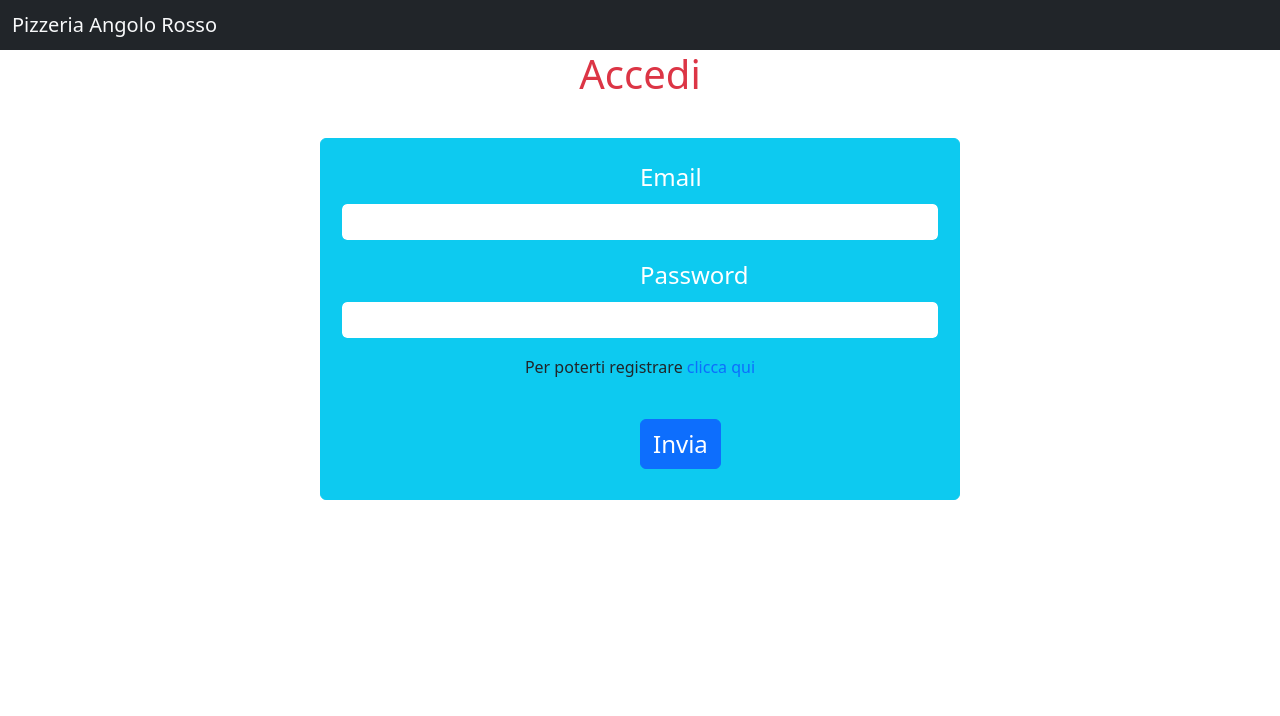
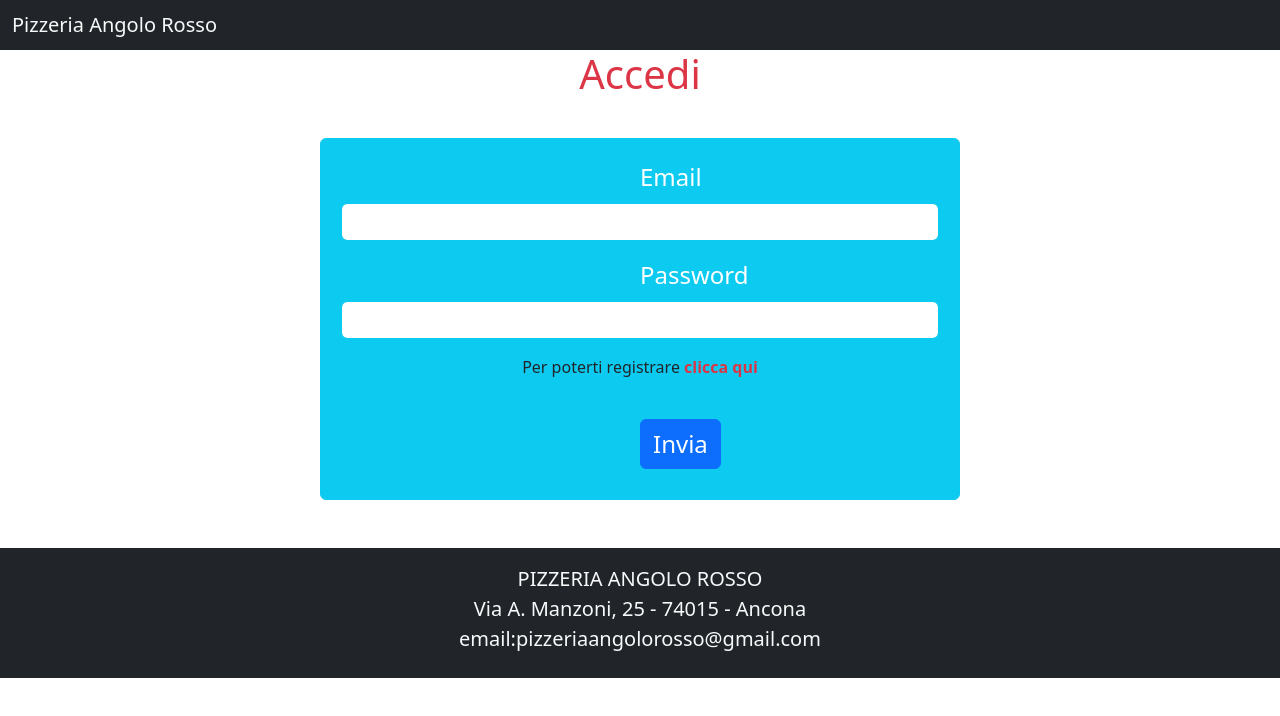
Before and after one commit to giorgiocoppola/pizzeria-bootstrap, a React (Create React App) app: page /accedi in a window 1280 px wide. Shown: the top 716 px of the page. Built offline with nearby package versions, Linux system fonts and the light colour scheme.

Commit message:
Piccole modifiche sul sito

```diff
--- a/src/component/Accedi.css
+++ b/src/component/Accedi.css
@@ -2,10 +2,8 @@ form {
 
     width:800px;
     margin-top:40px;
-    padding-bottom:30px;
-    padding-top:20px;
-    padding-left:20px;
-    padding-right: 20px;
+    padding: 20px 20px 30px 20px;
+
 
 }
 
--- a/src/component/Accedi.js
+++ b/src/component/Accedi.js
@@ -1,5 +1,6 @@
 import React, { useState } from 'react'
 import {Link} from 'react-router-dom'
+import Footer from './Footer';
 import './Accedi.css'
 
 function Accedi() {
@@ -74,6 +75,9 @@ function Accedi() {
           </nav>
               <h1 className="text-center text-danger fs-1">Accedi</h1>
 
+       <div className="pag-form pb-5">
+
+
             <form className="border border-info rounded bg-info w-50 mx-auto">
                 <div className="mb-3">
                    <label htmlFor="email" className="form-label fs-4 position-relative start-50">Email</label>
@@ -88,13 +92,17 @@ function Accedi() {
                    <input type="password" className="form-control border-info" id="password" value={password} onChange={ (e) => setPassword(e.target.value)} />
                    <p className="card-text text-center fw-bolder text-danger">{message2}</p>
                 </div>
-                <p className="card-text text-center text-dark">Per poterti registrare <Link to='/registrazione' className="link-light text-decoration-none text-primary" >clicca qui</Link> </p>
+                <p className="card-text text-center text-dark">Per poterti registrare <Link to='/registrazione' className="link-light text-decoration-none text-danger fw-bolder" >clicca qui</Link> </p>
                 <br />
                 <button type="submit" onClick={handleSubmit} className="btn btn-primary fs-4 position-relative start-50">Invia</button>
                 <p className="card-text text-center fw-bolder text-success">{message3}</p>
 
             </form>
+
+        </div>
+           <Footer />
     </div>
+
   )
 }
 
--- a/src/component/Home.js
+++ b/src/component/Home.js
@@ -1,5 +1,6 @@
 
 import Header from './Header';
+import Footer from './Footer';
 import Pizze from './Pizze';
 import pizze from '../minicomponent/pizze'
 
@@ -11,13 +12,14 @@ function Home() {
       <h1 className='text-center text-danger'>Cosa desideri ordinare?</h1>
       <hr />
 
-      <div className='row'>
+      <div className='row ms-0'>
           {
             pizze.map((pizza) =>{
             return <Pizze key={pizza.id} {...pizza} />
             })}
       </div>
 
+      <Footer />
     </div>
 
 
--- a/src/component/Pizze.js
+++ b/src/component/Pizze.js
@@ -51,7 +51,7 @@ function Pizze({max,img,prezzo,nome,ingredienti}) {
     }
 
   return (
-    <div className="col">
+    <div className="col mb-4">
        <div className="card" style={{width: "400px",textAlign:'center'}}>
        <img src={img} className="card-img-top" alt={nome} width="400px" height="400px"/>
        <div className="card-body">
--- a/src/component/Registrazione.js
+++ b/src/component/Registrazione.js
@@ -11,7 +11,7 @@ function Registrazione() {
                 <span className="navbar-brand mb-0 h1"><Link className="link-light text-decoration-none" to="/">Pizzeria Angolo Rosso</Link></span>
              </div>
           </nav>
-              <h1 className="text-center text-danger fs-1">Accedi</h1>
+              <h1 className="text-center text-danger fs-1">Registrazione</h1>
 
          </div>
     </div>
```
